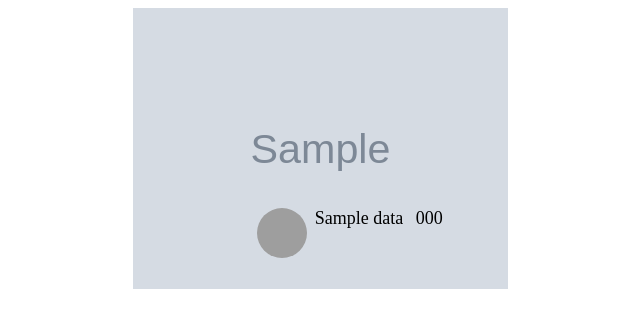
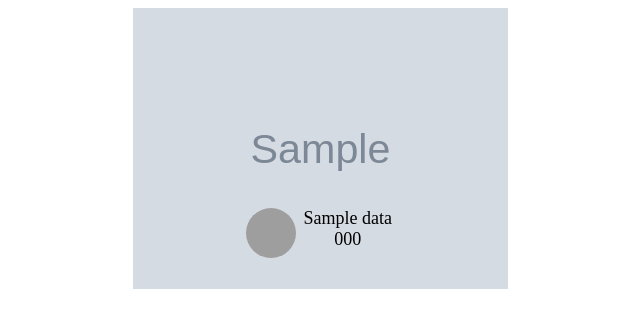
Before and after one commit to itcastpeng/tianyanApi, a Django app: template templates/zhengnengliang.html in a window 1280 px wide. Shown: the top 328 px of the page, without its empty margins (107-747 px from the left). Run offline with Django 3.2, Linux system fonts and the light colour scheme; the template is opened without the code that fills it: most values are stand-ins (such as "Sample title", 1, 10 or a date in 2020); grey boxes marked "Sample" are stand-in pictures; grey boxes are pictures that could not be loaded.

Commit message:
海报优化测试

```diff
--- a/api/views_dir/html_oper.py
+++ b/api/views_dir/html_oper.py
@@ -22,6 +22,8 @@ def html_oper(request, oper_type):
         img_url = img_path.split(host_url)[1]  # 切除域名
         image = Image.open(img_url).convert('RGBA')
         color = image_color_recognition(image)  # 识别图片颜色 给出对应文字颜色
+        print('b64decode(user_obj.name)----------> ', b64decode(user_obj.name))
+        # color = (0,0,0)
         data = {
             'img_path': img_path,
             'name': b64decode(user_obj.name),
--- a/templates/zhengnengliang.html
+++ b/templates/zhengnengliang.html
@@ -14,7 +14,7 @@
                     alt=""
                 >
             </div>
-            <div style="position: absolute;bottom: 30px;left: 33%;">
+            <div style="position: absolute;bottom: 30px;left: 30%;">
                 <div style="text-align: center;font-size: 18px;height: 50px;color:rgb{{ data.color }}">
                     <div style="float: left;">
                         <img style="border-radius: 50px;width: 50px;height: 50px;object-fit: cover"
@@ -23,8 +23,8 @@
 
                     </div>
                     <div style="float: left">
-                        <span style="margin-left: 8px;">{{ data.name }}</span>
-                        <span style="margin-left: 8px;">{{ data.phone }}</span>
+                        <div style="margin-left: 8px;">{{ data.name }}</div>
+                        <div style="margin-left: 8px;">{{ data.phone }}</div>
                     </div>
 
                 </div>
```
